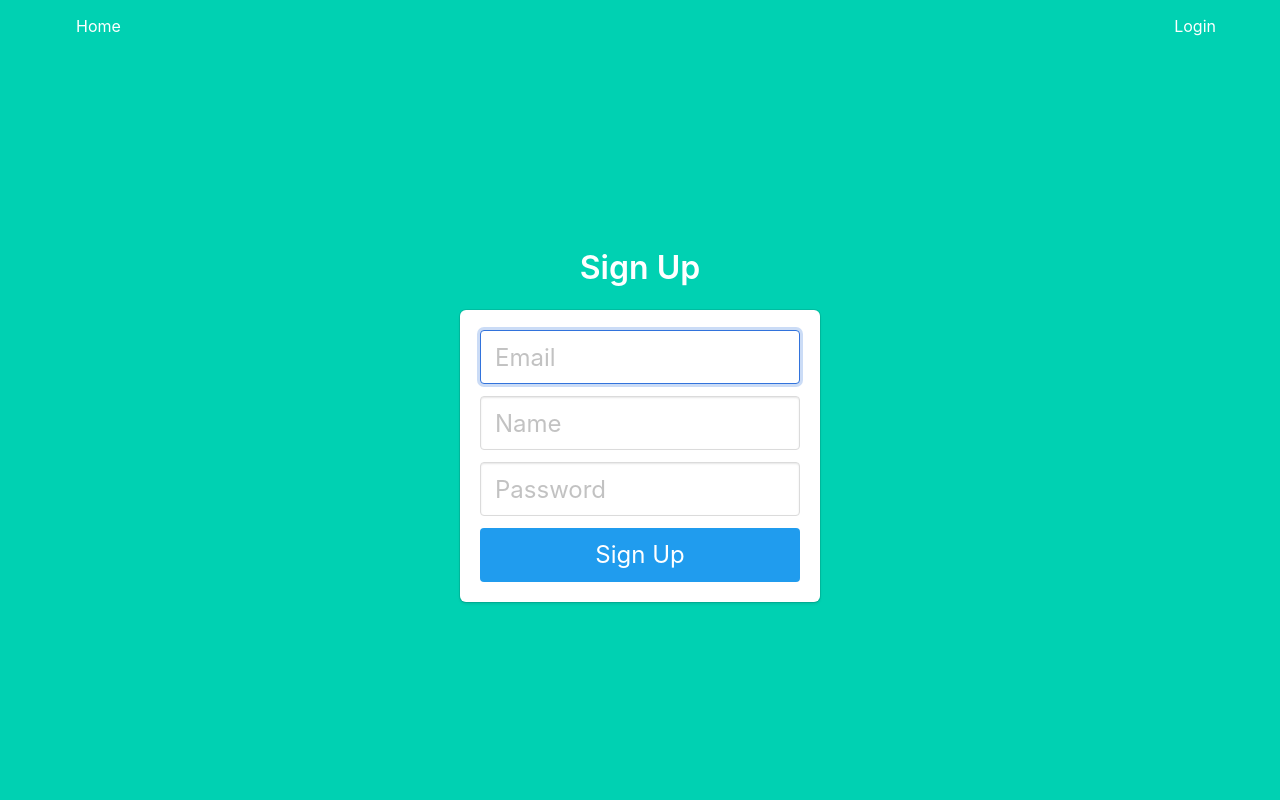
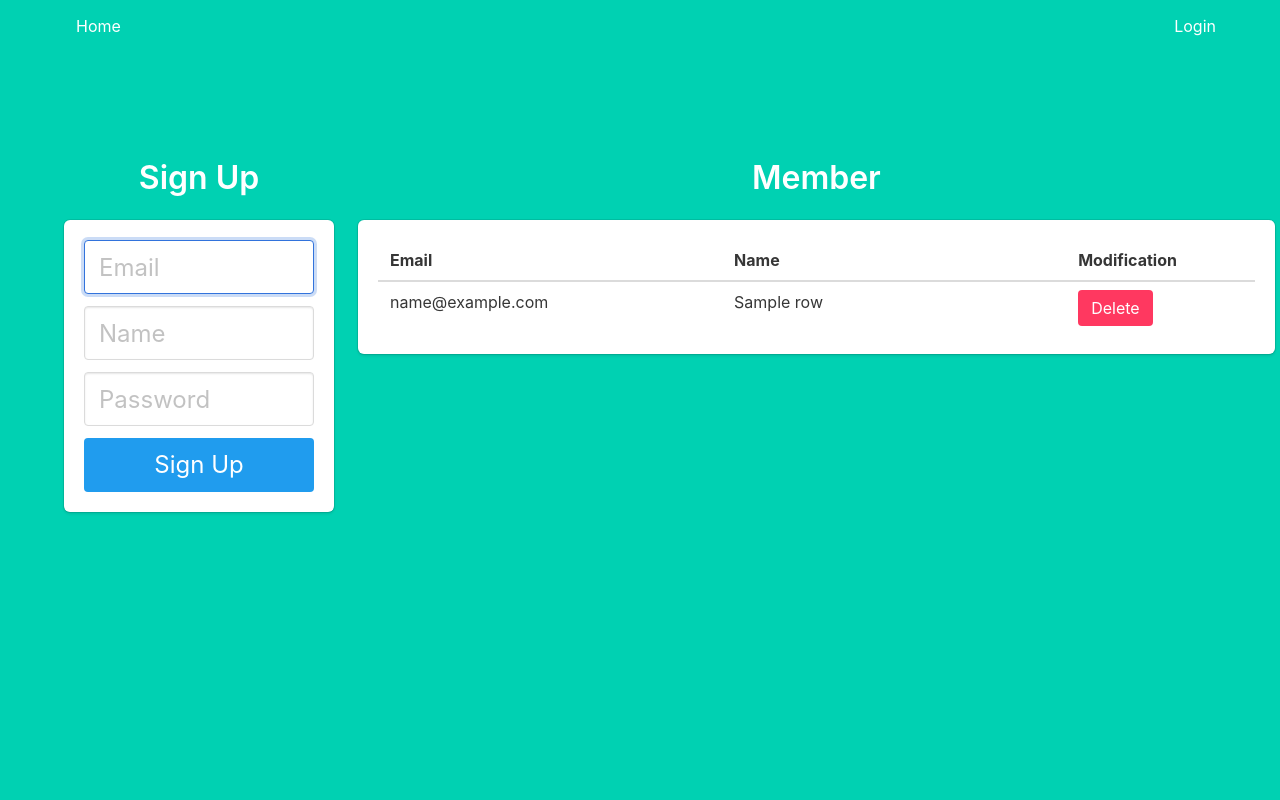
Before and after one commit to ccjackchang/machine_learining_platform, a Python web app: template templates/signup.html in a window 1280 px wide. Run offline with Jinja, Linux system fonts and the light colour scheme; the template is opened without the code that fills it: most values are stand-ins (such as "Sample title", 1, 10 or a date in 2020); some libraries are stand-ins or nearby versions.

Commit message:
add member

```diff
--- a/templates/base.html
+++ b/templates/base.html
@@ -46,7 +46,7 @@
 
                             {% if current_user.name == admin  and current_user.is_authenticated %}
                             <a href="{{ url_for('auth.signup') }}" class="navbar-item">
-                                Sign Up
+                                Member
                             </a>
                             {% endif %}
 
--- a/templates/signup.html
+++ b/templates/signup.html
@@ -1,9 +1,10 @@
 {% extends "base.html" %}
 
-{% block content %}
+{% block up %}
 <div class="container has-text-centered">
-    <div class="column is-4 is-offset-4">
-        <h3 class="title">Sign Up</h3>
+    <div class="columns">
+        <div class="column is-3">
+            <h3 class="title"><br><br><br>Sign Up</h3>
             <div class="box">
                 {% with messages = get_flashed_messages() %}
                 {% if messages %}
@@ -31,8 +32,58 @@
                         </div>
                     </div>
 
-                <button class="button is-block is-info is-large is-fullwidth">Sign Up</button>
+                    <button class="button is-block is-info is-large is-fullwidth" name="submit_button" value="add" >Sign Up</button>
                 </form>
+            </div>
+        </div>
+        <div class="column is-four-fifths ">
+            <h3 class="title"><br><br><br>Member</h3>
+            <div class="box">
+
+                <table class="table is-fullwidth">
+                    <thead>
+                        <tr>
+                            <th>
+                                <div style="width: 200px;">Email</div>
+                            </th>
+                            <th>
+                                <div style="width: 200px;">Name</div>
+                            </th>
+                            <th>Modification</th>
+                        </tr>
+                    </thead>
+                    <tbody>
+                        {% for row in output_data %}
+                        <tr>
+                            <td>{{row.email}}</td>
+                            <td>{{row.name}}</td>
+                            <td>
+                                <form action="/signup" method="POST">
+                                    <div class="field is-grouped">
+                                        <div class="control">
+                                            <input type="hidden" name="email" value={{row.email}}>
+                                            <input type="hidden" name="name" value={{row.name}}>
+                                            {% if row.name == admin %}
+                                            <button class="button is-danger" name="submit_button"
+                                                value="delete" disabled=True>Delete</button>
+                                            {% else %}
+                                            <button class="button is-danger" name="submit_button"
+                                            value="delete">Delete</button>
+                                            {% endif %}
+                                        </div>
+                                        <!-- <div class="control">
+                                        <button class="button is-light is-link" name="submit_button"
+                                            value="modify">Modify</button>
+                                    </div> -->
+                                    </div>
+                                </form>
+                            </td>
+                        </tr>
+                        {% endfor %}
+                    </tbody>
+                </table>
+
+            </div>
         </div>
     </div>
 </div>
--- a/templates/version.html
+++ b/templates/version.html
@@ -85,4 +85,5 @@
             </div>
         </div>
     </div>
-    {% endblock %}
+</div>
+{% endblock %}
```
Also changed, not shown: auth.py (+21 -11 lines). Lines whose indentation alone changed are shown as unchanged.
